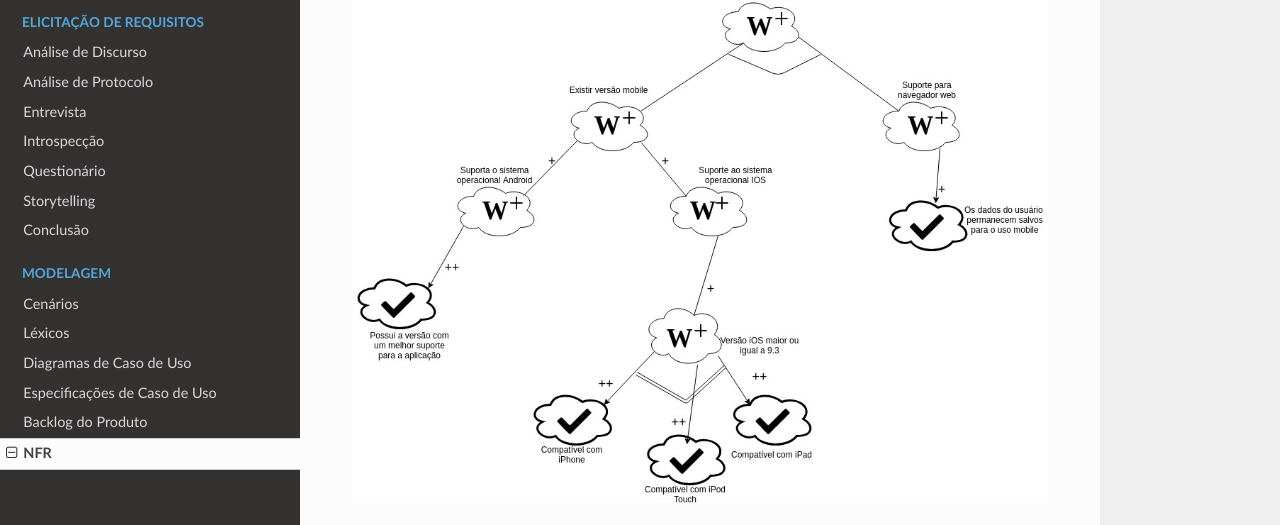
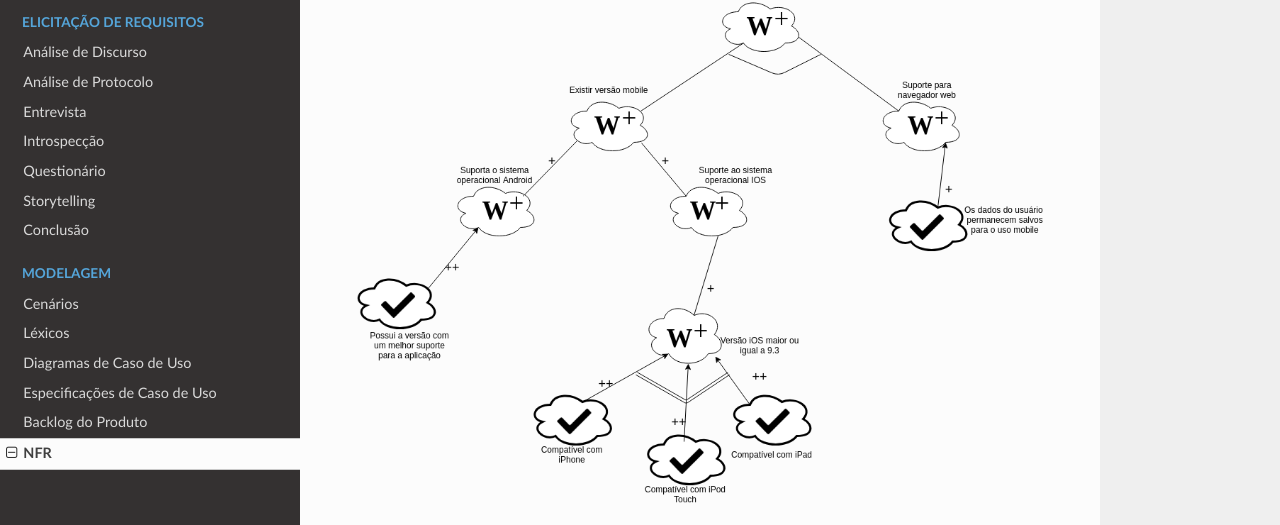
Before and after one commit to joberthrogers18/2018.2-Requisitos-Pinterest, an MkDocs documentation site: the page built from docs/nfr.md, in a window 1280 px wide and 900 px high, scrolled down 3272 px. Shown: the part 244-769 px from the top of the window. Built offline with MkDocs 1.6.1, drawn with Linux system fonts in a browser that asks for light colours; nearby versions of some CDN libraries; old or Windows-style settings are respelled for this version of MkDocs.

Commit message:
Fixed the arrows in Suportability NFR

```diff
--- a/docs/nfr.md
+++ b/docs/nfr.md
@@ -27,4 +27,4 @@
 
 # Suportabilidade
 
-![](img/NFR_Suportabilidade.jpg)
+![](img/NFR_Suportabilidade.png)
```
Also changed, not shown: docs/img/NFR_Suportabilidade.png (added).
